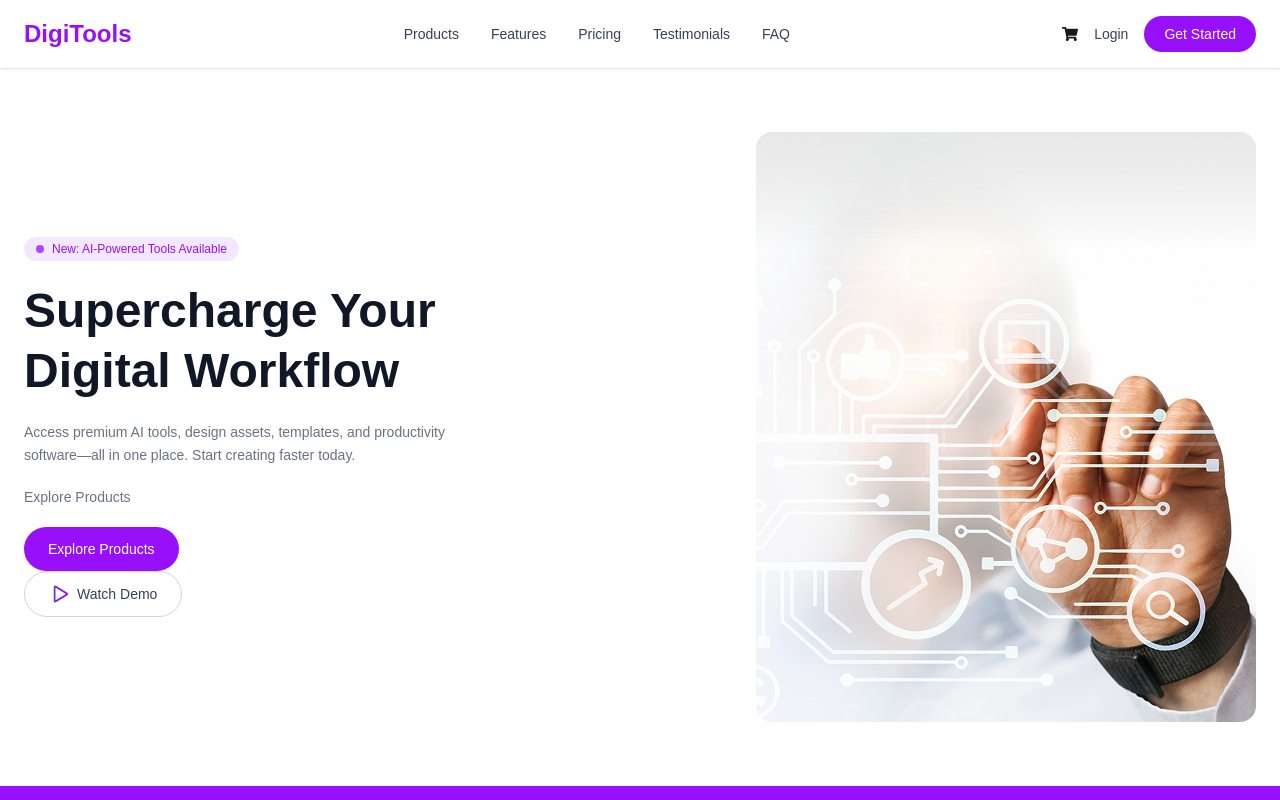
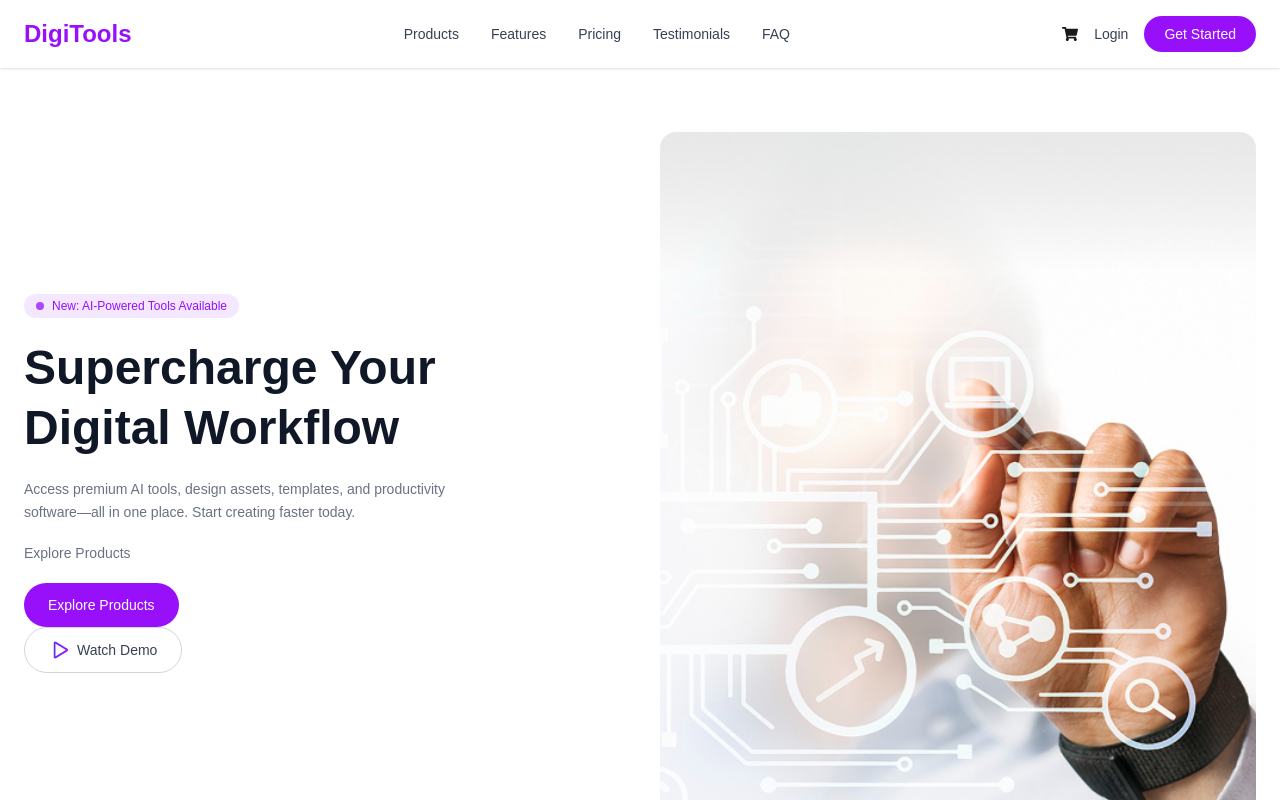
Before and after one commit to asif404-error/my-sixth-assignment, a React (Vite) app: page / in a window 1280 px wide. Shown: the top 800 px of the page. Built offline with nearby package versions, Linux system fonts and the light colour scheme.

Commit message:
Banner Image made responsive.

```diff
--- a/src/components/banner/Banner.jsx
+++ b/src/components/banner/Banner.jsx
@@ -30,7 +30,7 @@ const Banner = () => {
             </button>
           </div>
         </div>
-        <div>
+        <div className="flex-1 w-full">
           <img
             src={BannerImg}
             alt="AI Digital Workflow"
```
